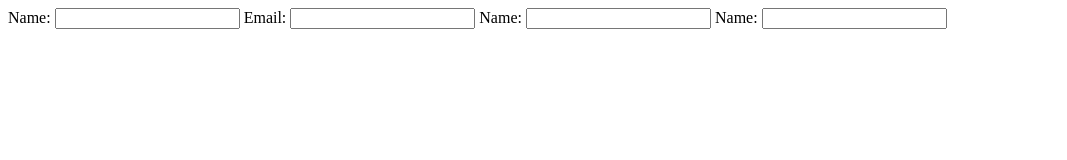
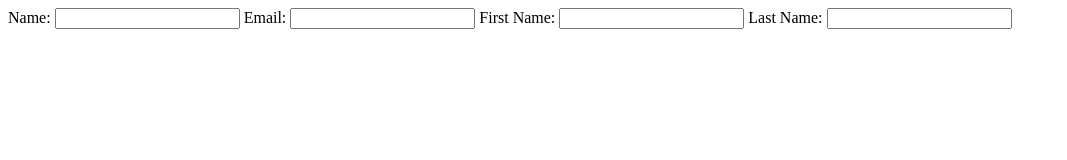
Before and after one commit to cintrzyk/cintrzyk.github.io, a plain HTML site: page index.html in a window 1280 px wide. Shown: the whole page, without its empty margins (0-1067 px from the left). Drawn offline with Linux system fonts and the light colour scheme.

Commit message:
update labels

```diff
--- a/index.html
+++ b/index.html
@@ -7,8 +7,8 @@
     <form autocomplete="on">
       <label>Name: <input type="text" autocomplete="name" name="name" /></label>
       <label>Email: <input type="text" autocomplete="email" name="email" /></label>
-      <label>Name: <input type="text" autocomplete="given-name" name="fname" /></label>
-      <label>Name: <input type="text" autocomplete="family-name" name="lname" /></label>
+      <label>First Name: <input type="text" autocomplete="given-name" name="fname" /></label>
+      <label>Last Name: <input type="text" autocomplete="family-name" name="lname" /></label>
     </form>
   </body>
 </html>
```
